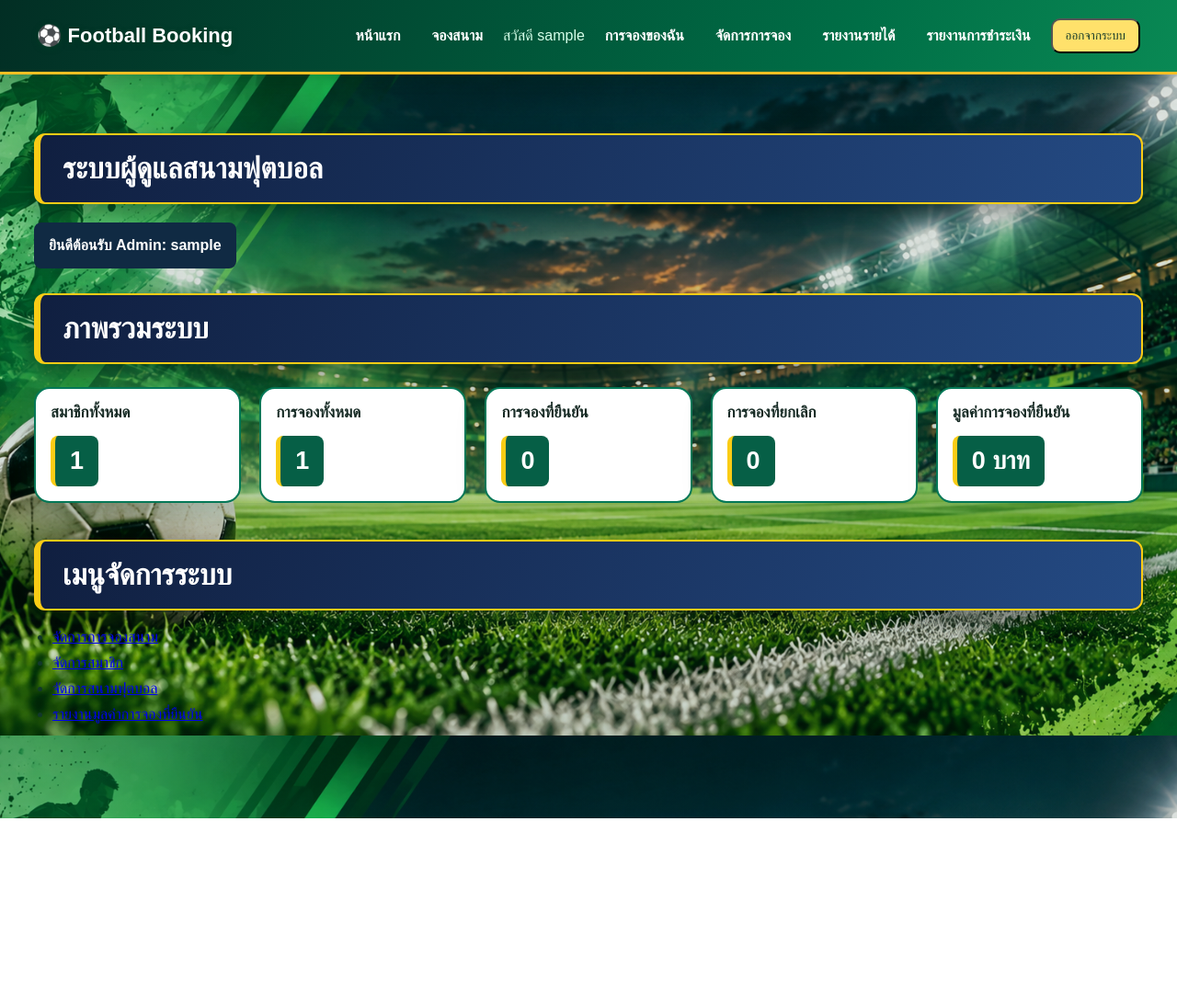
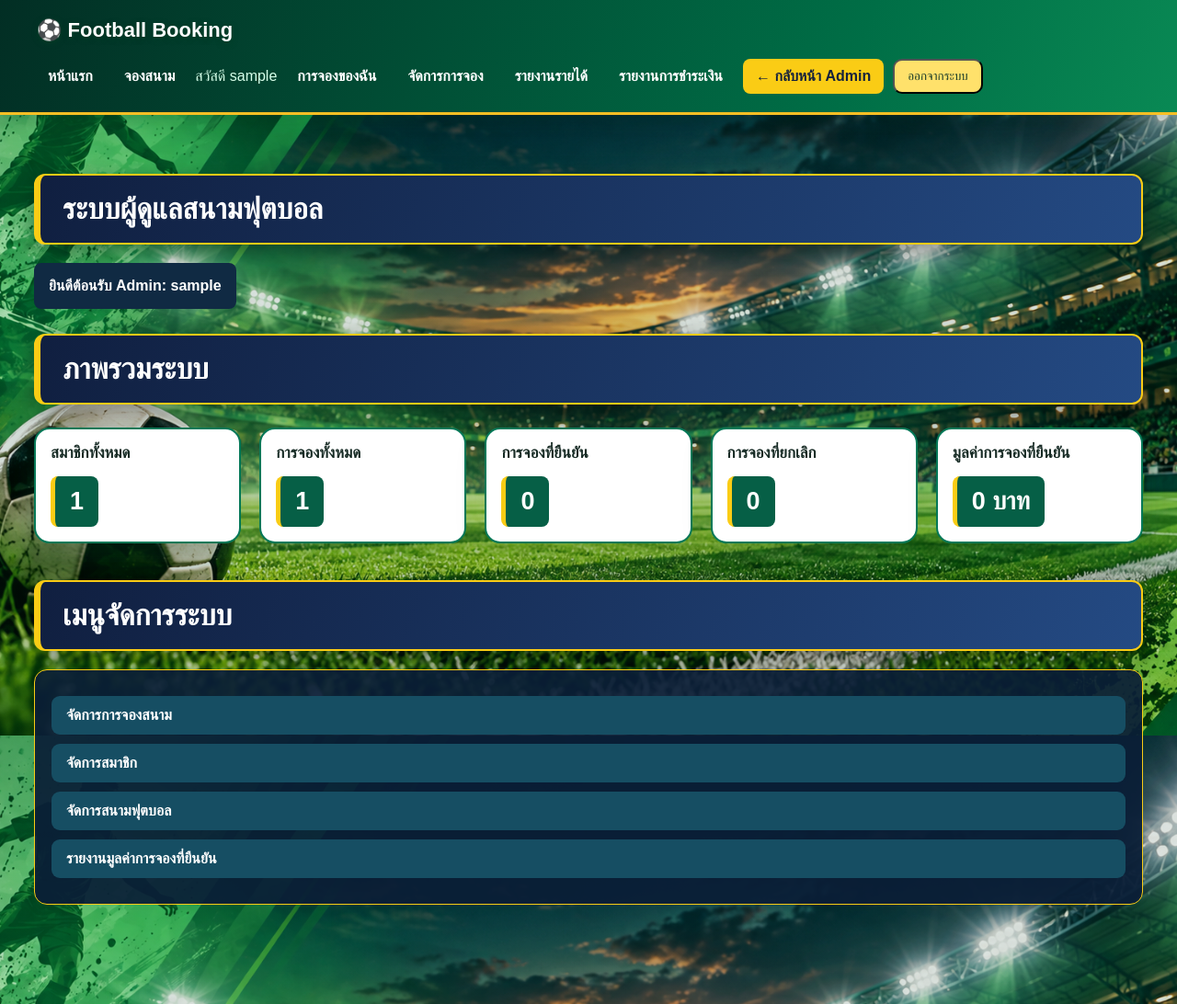
Before and after one commit to kotfly101-blip/football-booking-platform, a Flask app: page /admin in a window 1280 px wide. Shown: the whole page at 92% size. Before the commit the page ends 890 px from the top, so only its background shows below. Run offline with Flask 3, Linux system fonts and the light colour scheme; the visitor is signed in with stand-in values (Sample User, id 1); tables that the repository leaves empty hold one stand-in row (values such as "Sample post").

Commit message:
Improve admin dashboard menu and add back to admin button

```diff
--- a/app/static/css/style.css
+++ b/app/static/css/style.css
@@ -1299,3 +1299,35 @@ main .register-page .register-form button[type="submit"]:hover {
     color: #1e40af;
     border-color: #93c5fd;
 }
+
+/* Admin Dashboard - Management Menu */
+.admin-management-menu {
+    list-style: none;
+    padding: 18px;
+    margin: 20px 0;
+    background: rgba(10, 30, 55, 0.92);
+    border: 1px solid #facc15;
+    border-radius: 14px;
+}
+
+.admin-management-menu li {
+    margin: 10px 0;
+}
+
+.admin-management-menu a,
+.admin-management-menu a:visited {
+    display: block;
+    padding: 12px 16px;
+    color: #ffffff !important;
+    background: #164e63;
+    border-radius: 9px;
+    font-weight: 700;
+    text-decoration: none;
+}
+
+.admin-management-menu a:hover,
+.admin-management-menu a:focus-visible {
+    color: #14213d !important;
+    background: #facc15;
+    text-decoration: underline;
+}
--- a/app/templates/admin_dashboard.html
+++ b/app/templates/admin_dashboard.html
@@ -37,7 +37,8 @@
 </div>
 
 <h2>เมนูจัดการระบบ</h2>
-<ul>
+<ul class="admin-management-menu">
+
     <li>
         <a href="{{ url_for('main.admin_bookings') }}">
             จัดการการจองสนาม
--- a/app/templates/base.html
+++ b/app/templates/base.html
@@ -38,7 +38,7 @@
 
                 {% if is_admin %}
 
-                    <a href="{{ url_for('main.admin_bookings') }}">
+                <a href="{{ url_for('main.admin_bookings') }}">
                         จัดการการจอง
                     </a>
 
@@ -51,6 +51,14 @@
                     </a>
 
                 {% endif %}
+
+                {% if is_admin %}
+                    <a href="{{ url_for('main.admin_dashboard') }}"
+                        style="background:#facc15; color:#14213d; padding:10px 14px; border-radius:8px; font-weight:bold; text-decoration:none;">
+                        ← กลับหน้า Admin
+                    </a>
+                {% endif %}
+
 
                 <form action="{{ url_for('main.logout') }}"
                       method="POST">
```
